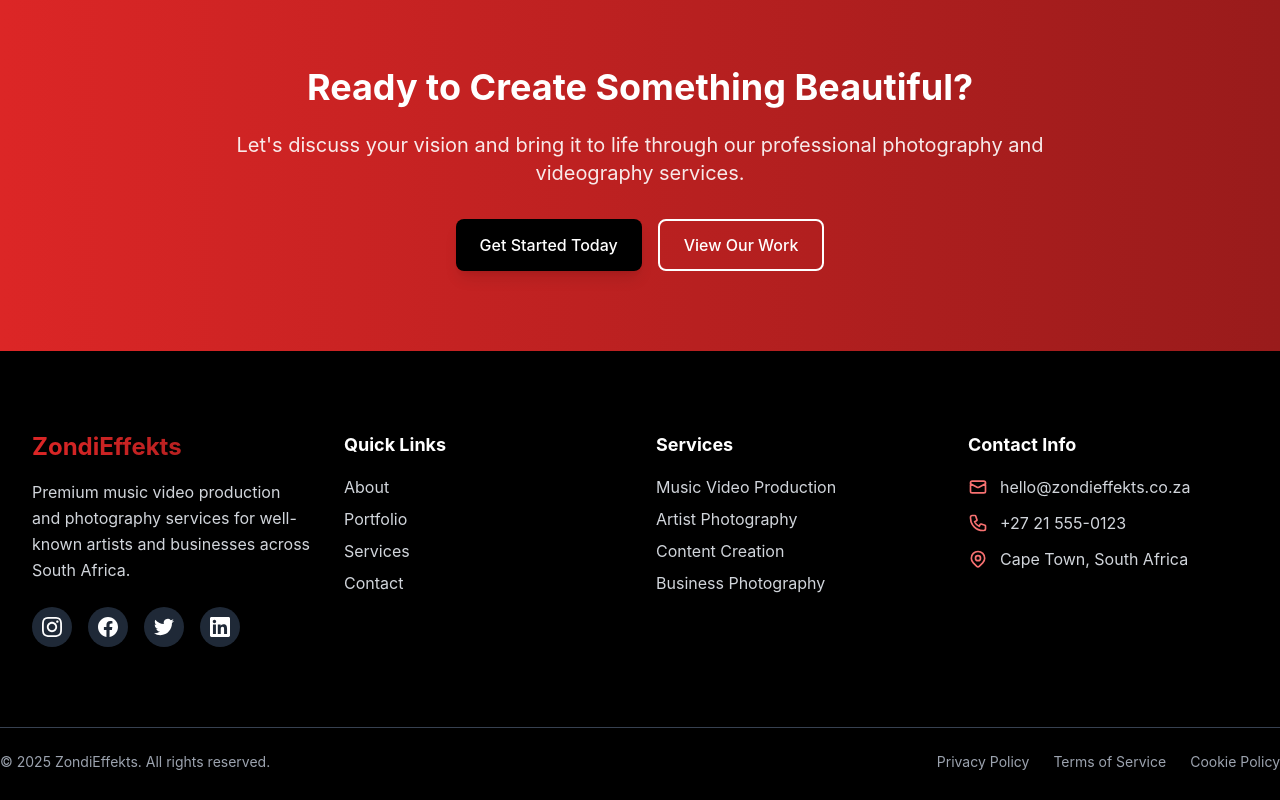
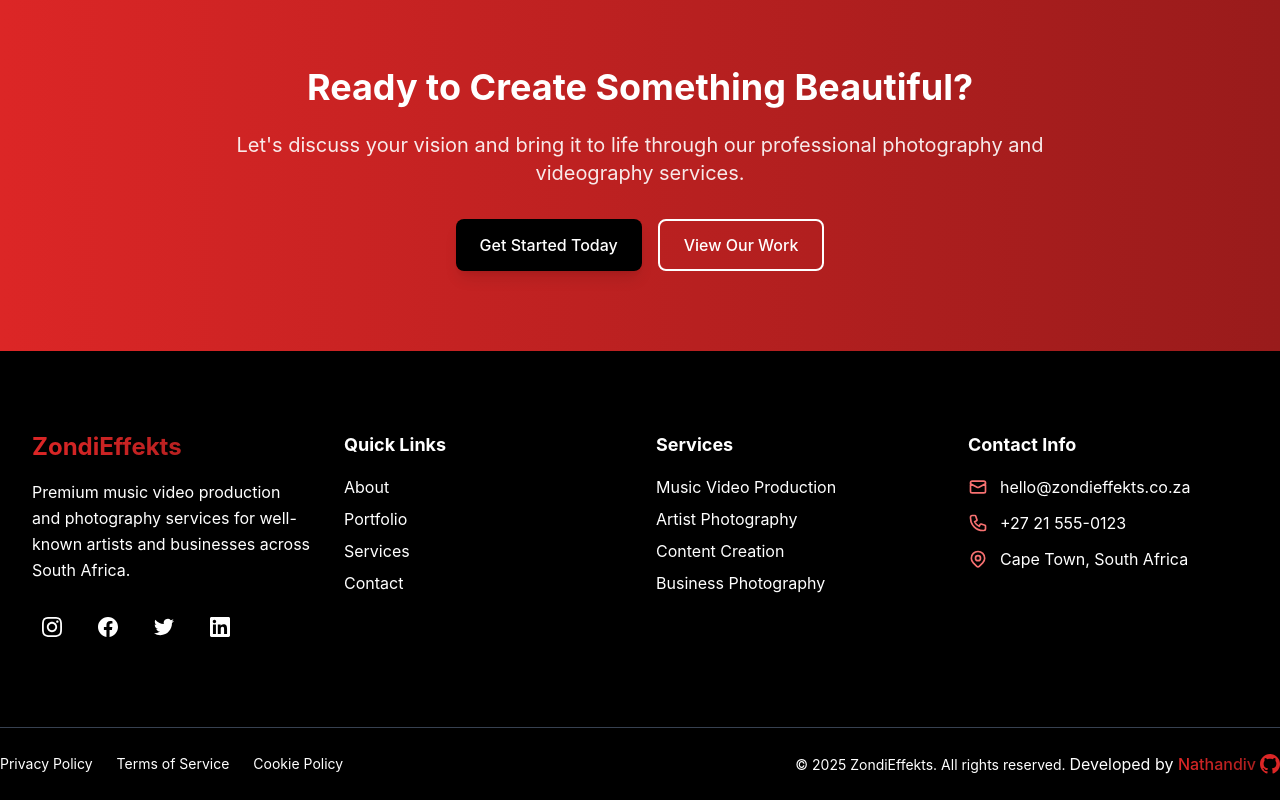
Before and after one commit to Nathandiv/ZondiEffeKt, an Angular app: page / in a window 1280 px wide. Shown: the part 3541-4341 px from the top of the page. Built offline with nearby package versions, Linux system fonts and the light colour scheme.

Commit message:
made changes to the footer

```diff
--- a/src/app/components/footer/footer.component.html
+++ b/src/app/components/footer/footer.component.html
@@ -6,13 +6,13 @@
         <!-- Company Info -->
         <div>
           <div class="text-2xl font-bold text-gradient mb-4">ZondiEffekts</div>
-          <p class="text-dark-300 mb-6 leading-relaxed">
+          <p class="text-white mb-6 leading-relaxed">
             Premium music video production and photography services for well-known artists and businesses across South Africa.
           </p>
           <div class="flex space-x-4">
             <a *ngFor="let social of socialLinks"
                [href]="social.url"
-               class="w-10 h-10 bg-dark-800 rounded-full flex items-center justify-center hover:bg-primary-600 transition-colors duration-300">
+               class="w-10 h-10  rounded-full flex items-center justify-center hover:bg-primary-600 transition-colors duration-300">
               <svg class="w-5 h-5" fill="currentColor" viewBox="0 0 24 24">
                 <path *ngIf="social.icon === 'instagram'" d="M12 2.163c3.204 0 3.584.012 4.85.07 3.252.148 4.771 1.691 4.919 4.919.058 1.265.069 1.645.069 4.849 0 3.205-.012 3.584-.069 4.849-.149 3.225-1.664 4.771-4.919 4.919-1.266.058-1.644.07-4.85.07-3.204 0-3.584-.012-4.849-.07-3.26-.149-4.771-1.699-4.919-4.92-.058-1.265-.07-1.644-.07-4.849 0-3.204.013-3.583.07-4.849.149-3.227 1.664-4.771 4.919-4.919 1.266-.057 1.645-.069 4.849-.069zm0-2.163c-3.259 0-3.667.014-4.947.072-4.358.2-6.78 2.618-6.98 6.98-.059 1.281-.073 1.689-.073 4.948 0 3.259.014 3.668.072 4.948.2 4.358 2.618 6.78 6.98 6.98 1.281.058 1.689.072 4.948.072 3.259 0 3.668-.014 4.948-.072 4.354-.2 6.782-2.618 6.979-6.98.059-1.28.073-1.689.073-4.948 0-3.259-.014-3.667-.072-4.947-.196-4.354-2.617-6.78-6.979-6.98-1.281-.059-1.69-.073-4.949-.073zm0 5.838c-3.403 0-6.162 2.759-6.162 6.162s2.759 6.163 6.162 6.163 6.162-2.759 6.162-6.163c0-3.403-2.759-6.162-6.162-6.162zm0 10.162c-2.209 0-4-1.79-4-4 0-2.209 1.791-4 4-4s4 1.791 4 4c0 2.21-1.791 4-4 4zm6.406-11.845c-.796 0-1.441.645-1.441 1.44s.645 1.44 1.441 1.44c.795 0 1.439-.645 1.439-1.44s-.644-1.44-1.439-1.44z"/>
                 <path *ngIf="social.icon === 'facebook'" d="M24 12.073c0-6.627-5.373-12-12-12s-12 5.373-12 12c0 5.99 4.388 10.954 10.125 11.854v-8.385H7.078v-3.47h3.047V9.43c0-3.007 1.792-4.669 4.533-4.669 1.312 0 2.686.235 2.686.235v2.953H15.83c-1.491 0-1.956.925-1.956 1.874v2.25h3.328l-.532 3.47h-2.796v8.385C19.612 23.027 24 18.062 24 12.073z"/>
@@ -29,7 +29,7 @@
           <ul class="space-y-2">
             <li *ngFor="let link of quickLinks">
               <a [routerLink]="link.route"
-                 class="text-dark-300 hover:text-primary-400 transition-colors duration-300">
+                 class="text-white hover:text-primary-400 transition-colors duration-300">
                 {{ link.name }}
               </a>
             </li>
@@ -42,7 +42,7 @@
           <ul class="space-y-2">
             <li *ngFor="let service of services">
               <a [routerLink]="service.route"
-                 class="text-dark-300 hover:text-primary-400 transition-colors duration-300">
+                 class="text-white hover:text-primary-400 transition-colors duration-300">
                 {{ service.name }}
               </a>
             </li>
@@ -57,20 +57,20 @@
               <svg class="w-5 h-5 text-primary-400" fill="none" stroke="currentColor" viewBox="0 0 24 24">
                 <path stroke-linecap="round" stroke-linejoin="round" stroke-width="2" d="M3 8l7.89 4.26a2 2 0 002.22 0L21 8M5 19h14a2 2 0 002-2V7a2 2 0 00-2-2H5a2 2 0 00-2 2v10a2 2 0 002 2z"></path>
               </svg>
-              <span class="text-dark-300">hello&#64;zondieffekts.co.za</span>
+              <a href="mailto:hello@zondieffekts.co.za"><span class="text-white">hello&#64;zondieffekts.co.za</span></a>
             </div>
             <div class="flex items-center space-x-3">
               <svg class="w-5 h-5 text-primary-400" fill="none" stroke="currentColor" viewBox="0 0 24 24">
                 <path stroke-linecap="round" stroke-linejoin="round" stroke-width="2" d="M3 5a2 2 0 012-2h3.28a1 1 0 01.948.684l1.498 4.493a1 1 0 01-.502 1.21l-2.257 1.13a11.042 11.042 0 005.516 5.516l1.13-2.257a1 1 0 011.21-.502l4.493 1.498a1 1 0 01.684.949V19a2 2 0 01-2 2h-1C9.716 21 3 14.284 3 6V5z"></path>
               </svg>
-              <span class="text-dark-300">+27 21 555-0123</span>
+              <a href="tel:+27215550123"><span class="text-white">+27 21 555-0123</span></a>
             </div>
             <div class="flex items-center space-x-3">
               <svg class="w-5 h-5 text-primary-400" fill="none" stroke="currentColor" viewBox="0 0 24 24">
                 <path stroke-linecap="round" stroke-linejoin="round" stroke-width="2" d="M17.657 16.657L13.414 20.9a1.998 1.998 0 01-2.827 0l-4.244-4.243a8 8 0 1111.314 0z"></path>
                 <path stroke-linecap="round" stroke-linejoin="round" stroke-width="2" d="M15 11a3 3 0 11-6 0 3 3 0 016 0z"></path>
               </svg>
-              <span class="text-dark-300">Cape Town, South Africa</span>
+              <span class="text-white">Cape Town, South Africa</span>
             </div>
           </div>
         </div>
@@ -80,20 +80,28 @@
     <!-- Copyright -->
     <div class="py-6">
 <div class="flex flex-col md:flex-row justify-between items-center">
-        <p class="text-dark-400 text-sm">
-          © {{ currentYear }} ZondiEffekts. All rights reserved.
-        </p>
+
   <div class="flex space-x-6 mt-4 md:mt-0">
-          <button (click)="openModal('privacy')" class="text-dark-400 hover:text-primary-400 text-sm transition-colors duration-300">
+    <button (click)="openModal('privacy')" class="text-white hover:text-primary-400 text-sm transition-colors duration-300">
       Privacy Policy
     </button>
-          <button (click)="openModal('terms')" class="text-dark-400 hover:text-primary-400 text-sm transition-colors duration-300">
+    <button (click)="openModal('terms')" class="text-white hover:text-primary-400 text-sm transition-colors duration-300">
       Terms of Service
     </button>
-          <button (click)="openModal('cookies')" class="text-dark-400 hover:text-primary-400 text-sm transition-colors duration-300">
+    <button (click)="openModal('cookies')" class="text-white hover:text-primary-400 text-sm transition-colors duration-300">
       Cookie Policy
     </button>
   </div>
+
+  <p class="text-white text-sm">
+  © {{ currentYear }} ZondiEffekts. All rights reserved.   <span class="text-white text-sm sm:text-base">Developed by </span>
+  <a href="https://github.com/Nathandiv" target="_blank" class="inline-flex items-center text-gradient hover:text-white transition-colors font-medium text-sm sm:text-base">
+    Nathandiv
+    <svg class="w-4 h-4 sm:w-5 sm:h-5 ml-1 text-red-600" fill="currentColor" viewBox="0 0 24 24" aria-label="GitHub">
+      <path d="M12 0c-6.626 0-12 5.373-12 12 0 5.302 3.438 9.8 8.207 11.387.599.111.793-.261.793-.577v-2.234c-3.338.726-4.033-1.416-4.033-1.416-.546-1.387-1.333-1.756-1.333-1.756-1.089-.745.083-.729.083-.729 1.205.084 1.839 1.237 1.839 1.237 1.07 1.834 2.807 1.304 3.492.997.107-.775.418-1.305.762-1.604-2.665-.305-5.467-1.334-5.467-5.931 0-1.311.469-2.381 1.236-3.221-.124-.303-.535-1.524.117-3.176 0 0 1.008-.322 3.301 1.23.957-.266 1.983-.399 3.003-.404 1.02.005 2.047.138 3.006.404 2.291-1.552 3.297-1.23 3.297-1.23.653 1.653.242 2.874.118 3.176.77.84 1.235 1.911 1.235 3.221 0 4.609-2.807 5.624-5.479 5.921.43.372.823 1.102.823 2.222v3.293c0 .319.192.694.801.576 4.765-1.589 8.199-6.086 8.199-11.386 0-6.627-5.373-12-12-12z"/>
+    </svg>
+  </a>
+</p>
 </div>
     </div>
   </div>
```
Lines whose indentation alone changed are shown as unchanged.
